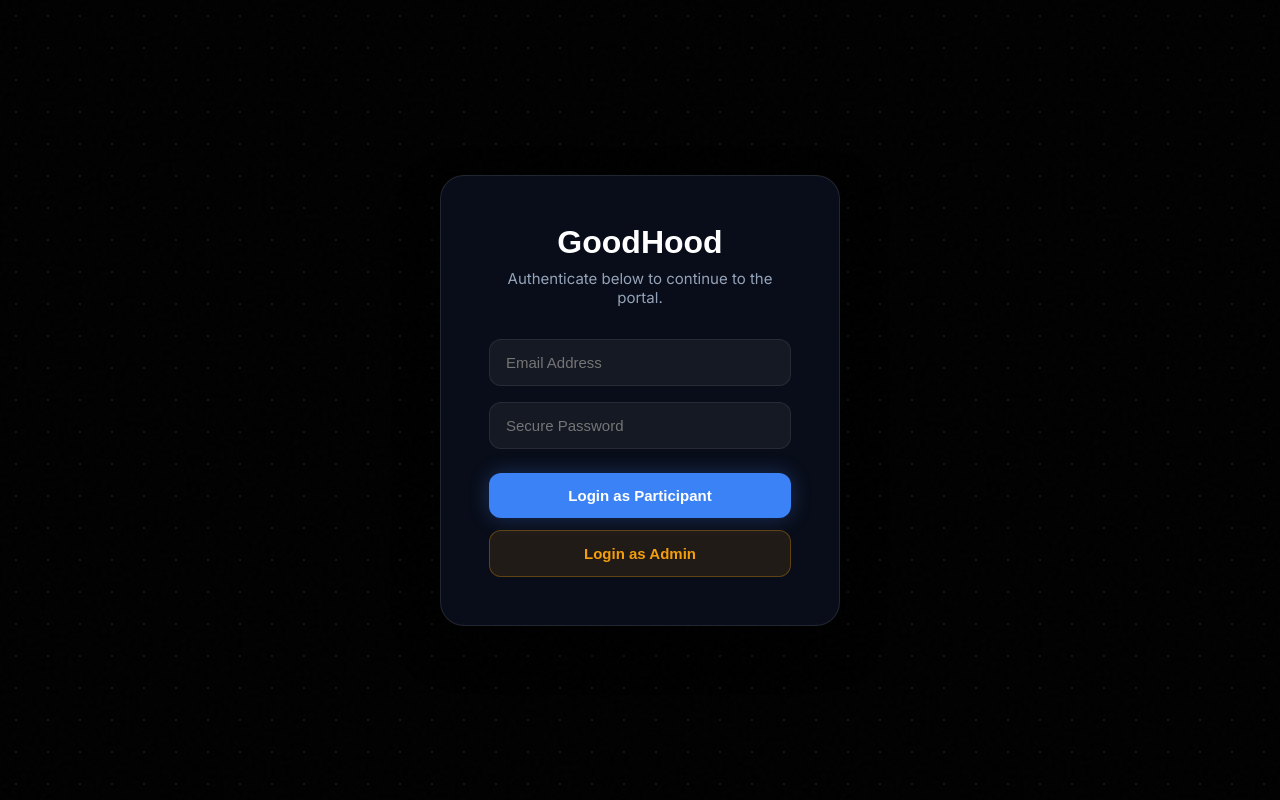
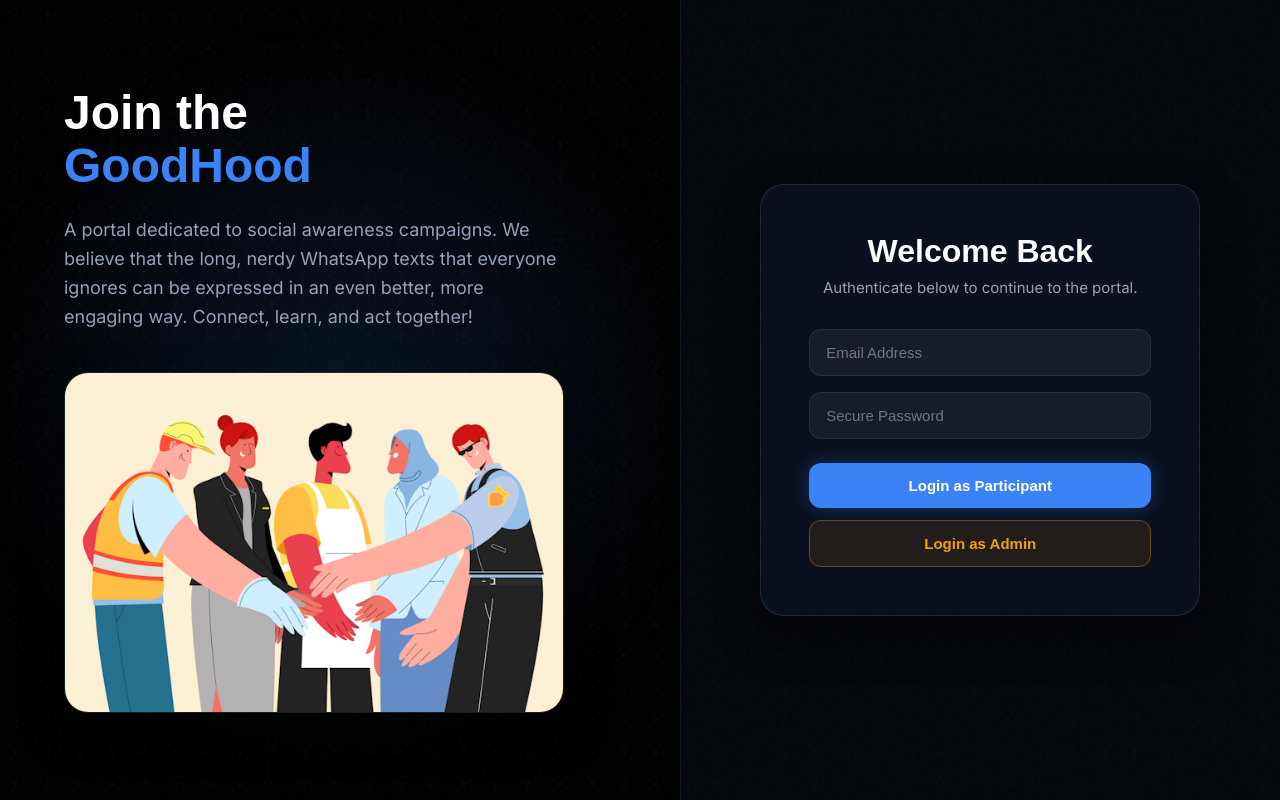
Before and after one commit to yogeshcodeshere/good-hood, a React (Vite) app: page / in a window 1280 px wide. Built offline with nearby package versions, Linux system fonts and the light colour scheme; a web font is replaced by a local one.

Commit message:
login-page updated

```diff
--- a/src/pages/LoginPage.jsx
+++ b/src/pages/LoginPage.jsx
@@ -22,61 +22,116 @@
 
   return (
     <div style={{
-      display:'flex', flexDirection:'column', alignItems:'center', justifyContent:'center', minHeight:'100vh',
-      position:'relative', zIndex:50, padding: 24
+      display: 'flex', minHeight: '100vh',
+      position: 'relative', zIndex: 50, background: 'var(--bg-primary)'
     }}>
-      <motion.div initial={{ opacity:0, y:20 }} animate={{ opacity:1, y:0 }} style={{
-        background:'rgba(15,23,42,0.6)', backdropFilter:'blur(20px)', border:'1px solid rgba(255,255,255,0.1)',
-        padding:'48px', borderRadius:'24px', width:'100%', maxWidth:'400px', textAlign:'center',
-        boxShadow:'0 20px 40px rgba(0,0,0,0.5)'
+      {/* Left side: Hero graphic & description */}
+      <div style={{
+        flex: 1,
+        display: 'flex',
+        flexDirection: 'column',
+        justifyContent: 'center',
+        padding: '64px',
+        position: 'relative',
+        overflow: 'hidden'
       }}>
-        <div className="heading-font" style={{fontSize:32, fontWeight:700, color:'white', marginBottom:8}}>GoodHood</div>
-        <div style={{fontSize:15, color:'var(--text-sec)', marginBottom:32}}>Authenticate below to continue to the portal.</div>
+        {/* Decorative background blur element */}
+        <div style={{
+          position: 'absolute', top: '-10%', left: '-10%', width: '120%', height: '120%',
+          background: 'radial-gradient(circle at center, rgba(59,130,246,0.15) 0%, transparent 60%)',
+          zIndex: -1
+        }} />
 
-        <div style={{display:'flex', flexDirection:'column', gap:16, marginBottom: 24}}>
+        <motion.div initial={{ opacity: 0, x: -20 }} animate={{ opacity: 1, x: 0 }}>
+          <div className="heading-font" style={{ fontSize: 48, fontWeight: 800, color: 'white', marginBottom: 24, lineHeight: 1.1 }}>
+            Join the <br/>
+            <span style={{ color: 'var(--primary)' }}>GoodHood</span>
+          </div>
+
+          <p style={{ fontSize: 18, color: 'var(--text-sec)', marginBottom: 40, maxWidth: 500, lineHeight: 1.6 }}>
+            A portal dedicated to social awareness campaigns. We believe that the long, nerdy WhatsApp texts that everyone ignores can be expressed in an even better, more engaging way. Connect, learn, and act together!
+          </p>
+
+          <div style={{
+            borderRadius: '24px',
+            overflow: 'hidden',
+            boxShadow: '0 20px 40px rgba(0,0,0,0.5)',
+            border: '1px solid rgba(255,255,255,0.1)',
+            maxWidth: 500
+          }}>
+            <img
+              src="/images/hero.png"
+              alt="Social Awareness Hero"
+              style={{ width: '100%', height: 'auto', display: 'block' }}
+            />
+          </div>
+        </motion.div>
+      </div>
+
+      {/* Right side: Login form */}
+      <div style={{
+        flex: 1,
+        display: 'flex',
+        flexDirection: 'column',
+        alignItems: 'center',
+        justifyContent: 'center',
+        padding: '24px',
+        borderLeft: '1px solid rgba(255,255,255,0.05)',
+        background: 'rgba(15,23,42,0.3)'
+      }}>
+        <motion.div initial={{ opacity: 0, y: 20 }} animate={{ opacity: 1, y: 0 }} style={{
+          background: 'rgba(15,23,42,0.6)', backdropFilter: 'blur(20px)', border: '1px solid rgba(255,255,255,0.1)',
+          padding: '48px', borderRadius: '24px', width: '100%', maxWidth: '440px', textAlign: 'center',
+          boxShadow: '0 20px 40px rgba(0,0,0,0.5)'
+        }}>
+          <div className="heading-font" style={{ fontSize: 32, fontWeight: 700, color: 'white', marginBottom: 8 }}>Welcome Back</div>
+          <div style={{ fontSize: 15, color: 'var(--text-sec)', marginBottom: 32 }}>Authenticate below to continue to the portal.</div>
+
+          <div style={{ display: 'flex', flexDirection: 'column', gap: 16, marginBottom: 24 }}>
             <input
               type="email"
               placeholder="Email Address"
-            value={email} onChange={e=>setEmail(e.target.value)}
+              value={email} onChange={e => setEmail(e.target.value)}
               style={{
-              width:'100%', padding:'14px 16px', background:'rgba(255,255,255,0.05)', color:'white', border:'1px solid var(--border)',
-              borderRadius:12, fontSize:15, outline:'none'
+                width: '100%', padding: '14px 16px', background: 'rgba(255,255,255,0.05)', color: 'white', border: '1px solid var(--border)',
+                borderRadius: 12, fontSize: 15, outline: 'none'
               }}
             />
             <input
               type="password"
               placeholder="Secure Password"
-            value={password} onChange={e=>setPassword(e.target.value)}
+              value={password} onChange={e => setPassword(e.target.value)}
               style={{
-              width:'100%', padding:'14px 16px', background:'rgba(255,255,255,0.05)', color:'white', border:'1px solid var(--border)',
-              borderRadius:12, fontSize:15, outline:'none'
+                width: '100%', padding: '14px 16px', background: 'rgba(255,255,255,0.05)', color: 'white', border: '1px solid var(--border)',
+                borderRadius: 12, fontSize: 15, outline: 'none'
               }}
             />
-          {error && <div style={{fontSize: 13, color: '#EF4444', textAlign:'left'}}>{error}</div>}
+            {error && <div style={{ fontSize: 13, color: '#EF4444', textAlign: 'left' }}>{error}</div>}
           </div>
 
-        <div style={{display:'flex', flexDirection:'column', gap:12}}>
+          <div style={{ display: 'flex', flexDirection: 'column', gap: 12 }}>
             <button onClick={() => submitLogin('participant')} style={{
-            padding:'14px', borderRadius:'12px', background:'var(--primary)', color:'white', border:'none',
-            fontSize:15, fontWeight:600, cursor:'pointer', transition:'0.2s', boxShadow:'0 0 20px rgba(59,130,246,0.3)'
+              padding: '14px', borderRadius: '12px', background: 'var(--primary)', color: 'white', border: 'none',
+              fontSize: 15, fontWeight: 600, cursor: 'pointer', transition: '0.2s', boxShadow: '0 0 20px rgba(59,130,246,0.3)'
             }}
-          onMouseEnter={e => e.currentTarget.style.transform='translateY(-2px)'}
-          onMouseLeave={e => e.currentTarget.style.transform='translateY(0)'}
+            onMouseEnter={e => e.currentTarget.style.transform = 'translateY(-2px)'}
+            onMouseLeave={e => e.currentTarget.style.transform = 'translateY(0)'}
             >
               Login as Participant
             </button>
 
             <button onClick={() => submitLogin('admin')} style={{
-            padding:'14px', borderRadius:'12px', background:'rgba(245,158,11,0.1)', color:'#F59E0B', border:'1px solid rgba(245,158,11,0.3)',
-            fontSize:15, fontWeight:600, cursor:'pointer', transition:'0.2s'
+              padding: '14px', borderRadius: '12px', background: 'rgba(245,158,11,0.1)', color: '#F59E0B', border: '1px solid rgba(245,158,11,0.3)',
+              fontSize: 15, fontWeight: 600, cursor: 'pointer', transition: '0.2s'
             }}
-          onMouseEnter={e => e.currentTarget.style.transform='translateY(-2px)'}
-          onMouseLeave={e => e.currentTarget.style.transform='translateY(0)'}
+            onMouseEnter={e => e.currentTarget.style.transform = 'translateY(-2px)'}
+            onMouseLeave={e => e.currentTarget.style.transform = 'translateY(0)'}
             >
               Login as Admin
             </button>
           </div>
         </motion.div>
       </div>
+    </div>
   );
 }
```
Also changed, not shown: public/images/hero.png (added). Lines whose indentation alone changed are shown as unchanged.
